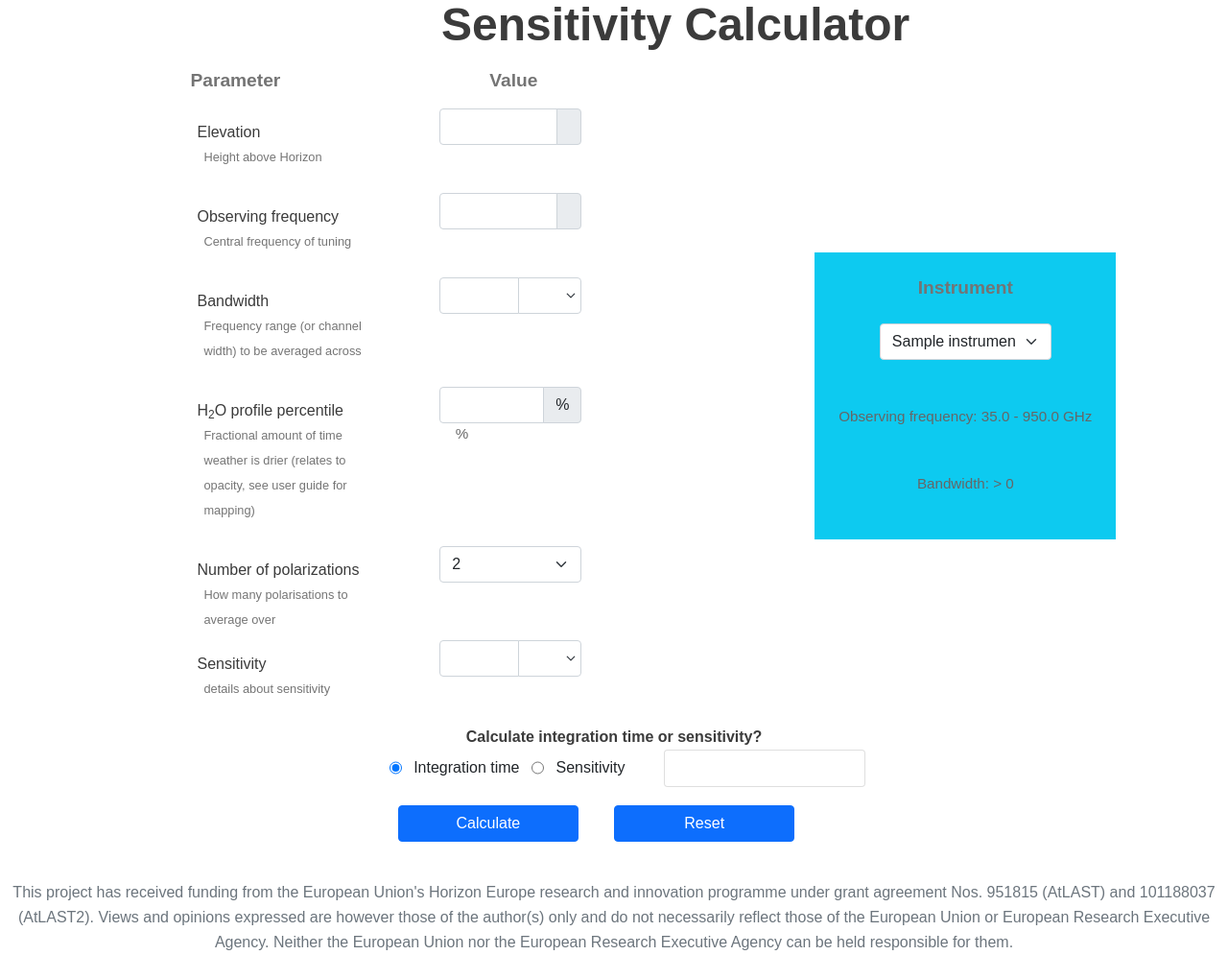
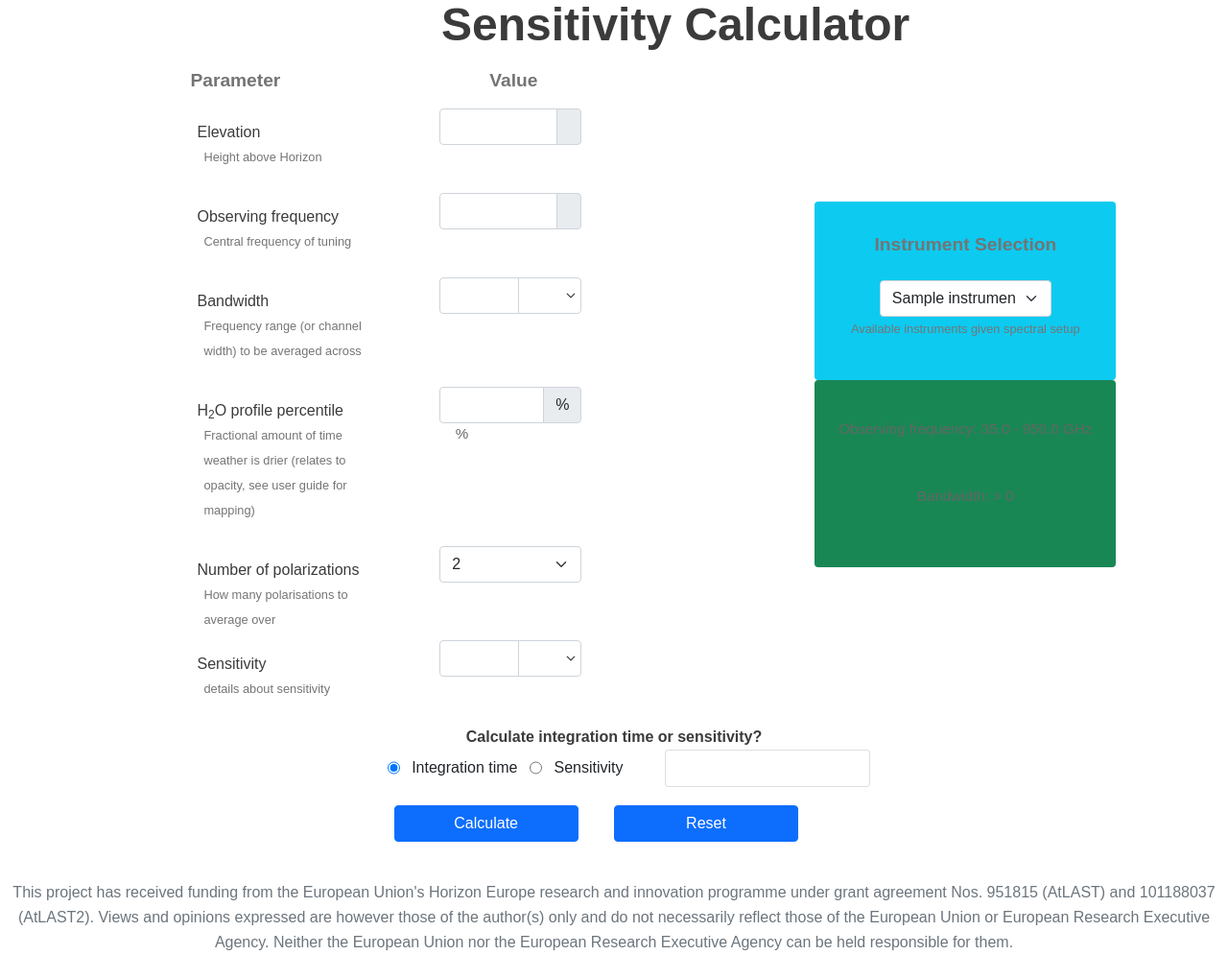
Before and after one commit to ukatc/AtLAST_sensitivity_calculator, a Python web app: template web_client/templates/sensitivity_calculator.html in a window 1280 px wide; the page is wider, and only the part inside the window is pictured. Shown: the part 251-1246 px from the top of that part at 96% size. Run offline with Jinja, Linux system fonts and the light colour scheme; the template is opened without the code that fills it: most values are stand-ins (such as "Sample title", 1, 10 or a date in 2020); lists and menus that the app fills with data are empty.

Commit message:
ASC-32 Created two separate boxes for the instrument selection area

```diff
--- a/web_client/templates/sensitivity_calculator.html
+++ b/web_client/templates/sensitivity_calculator.html
@@ -219,10 +219,11 @@
 
           <!-- RIGHT AREA -->
           <div class="col-md-3 d-flex align-items-center">
-            <div class="row justify-content-center bg-info">
-              <div class="titles col-12 mt-4 mb-4">Instrument</div>
-              <div class="row justify-content-center">
-                  <div class="input-group mb-5" id="instrument-choice">
+            <div class="row justify-content-center">
+              <div class="bg-info p-4 rounded">
+                <div class="titles col-12 mt-2 mb-4">Instrument Selection</div>
+                <div class="row justify-content-center">
+                  <div class="input-group" id="instrument-choice">
                     <select class="form-select" id="instrument-type" name="instrument">
                       {% for instrument in instruments %}
                         <option value="{{ instrument }}" {% if instrument == 'Default' %}selected="selected"{% endif %}>
@@ -231,7 +232,11 @@
                       {% endfor %}
                     </select>
                   </div>
-                <div class="allowed-range-info">
+                  <div class="row param-description mb-3"><label for="instrument-details">Available instruments given spectral setup</label></div>
+                </div>
+              </div>
+              <div class="row justify-content-center mb-4 bg-success p-3 rounded">
+                <div class="allowed-range-info mt-4">
                   <div id="instrument-ranges-display">
                     <div class="row justify-content-center mb-5" id="freq-range">Observing frequency: 35.0 - 950.0 GHz</div>
                     <div class="row justify-content-center mb-5" id="bw-range">Bandwidth: > 0</div>
@@ -241,8 +246,11 @@
             </div>
           </div>
 
+
+
         </div>
       </div>
+    </div>
 
       <div class="row mb-3" align="center">
         <label for="calculation-options"><strong>Calculate integration time or sensitivity?</strong></label>
```
